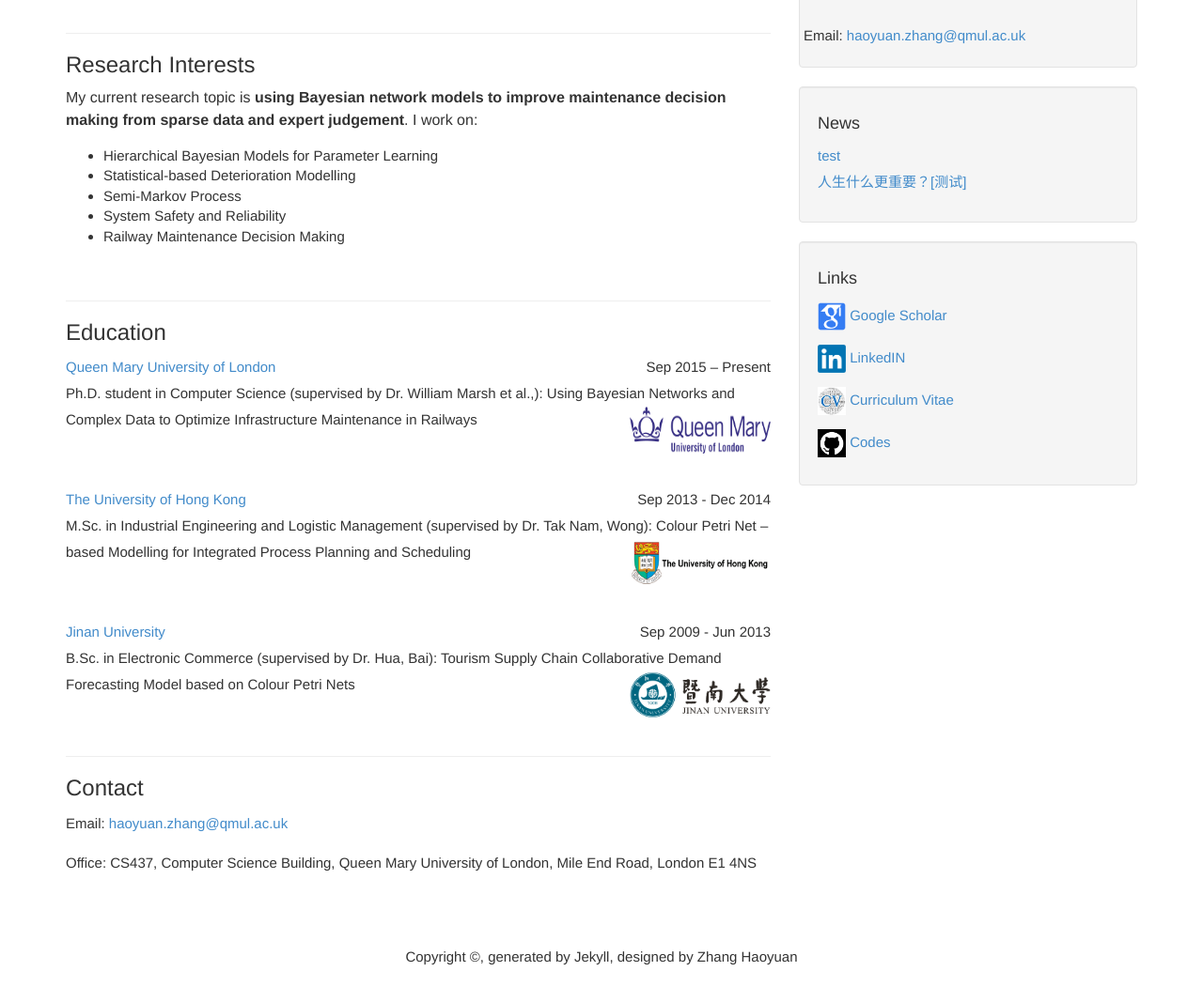
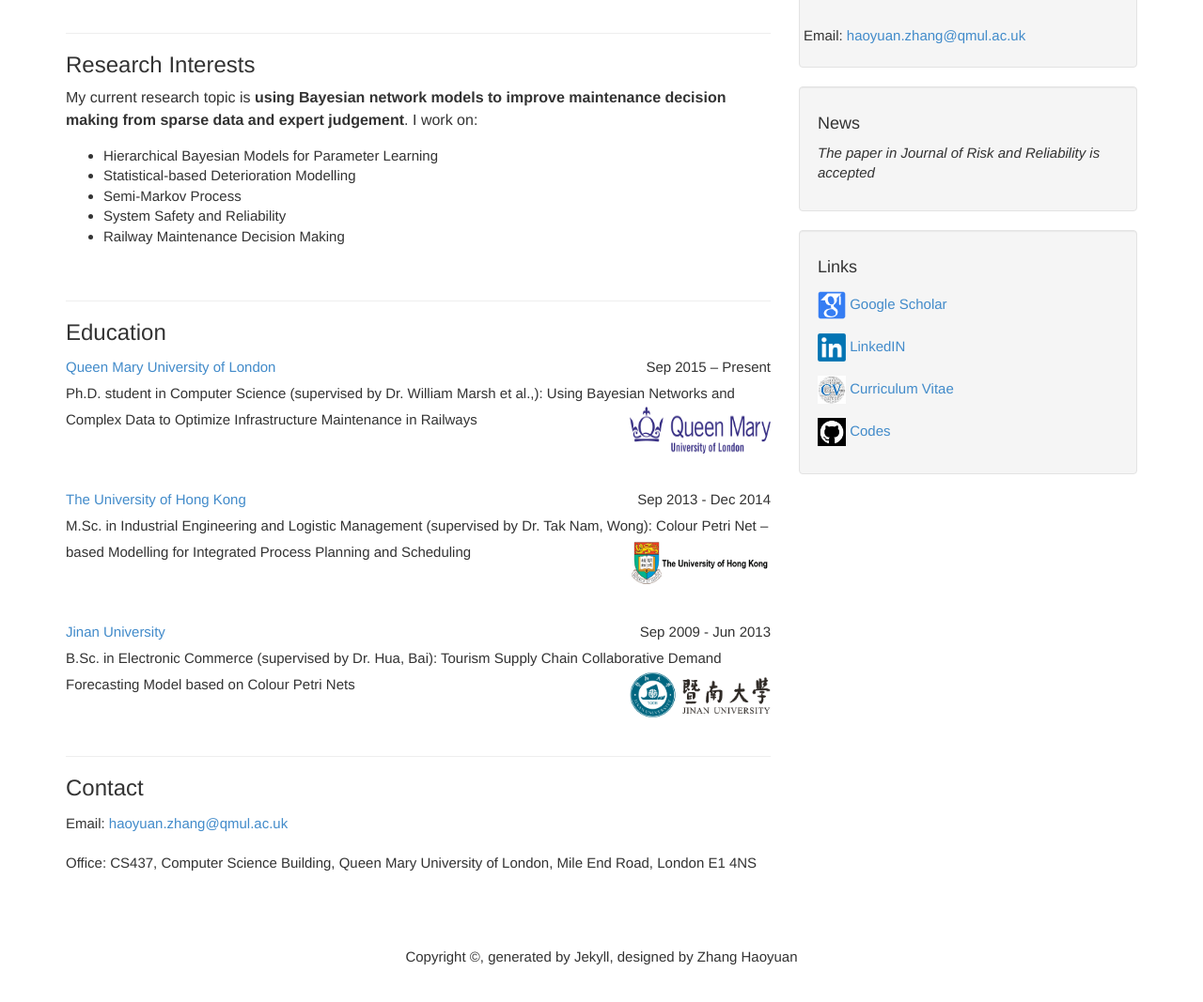
Before and after one commit to july0905/haoyuanzhang1990.github.io, a Jekyll site: the page built from index.html, in a window 1280 px wide and 1364 px high, cut to the strip 284-1351 px from the top of the window. Shown: the whole strip at 94% size. Built offline with Jekyll 4.4.1, drawn with Linux system fonts in a browser that asks for light colours; the list of posts is cut into pages by our own code.

Commit message:
Update recent_posts.html

```diff
--- a/_includes/recent_posts.html
+++ b/_includes/recent_posts.html
@@ -1,11 +1,7 @@
               <div class="col-lg-12">
                 <ul class="list-unstyled">
-				{% for post in site.posts limit:10 %}
                   <li>
-                    <a href="{{ post.url }}">
-                      {{ post.title }}
-                    </a>
+			  <i>The paper in Journal of Risk and Reliability is accepted</i>
                   </li>
-				{% endfor %}
                 </ul>
               </div>
```
